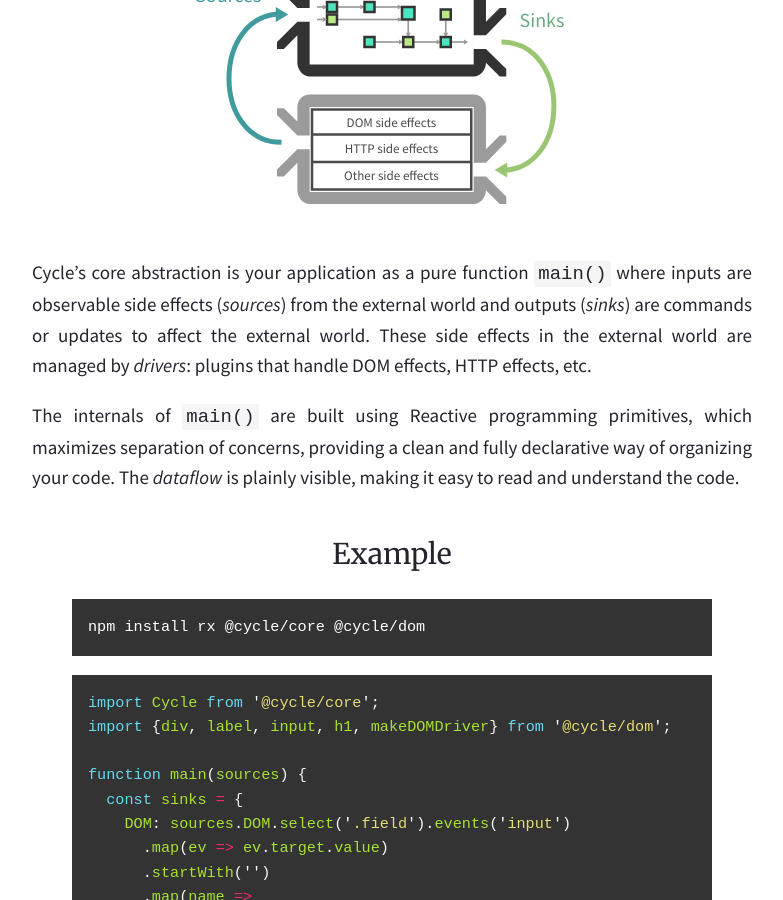
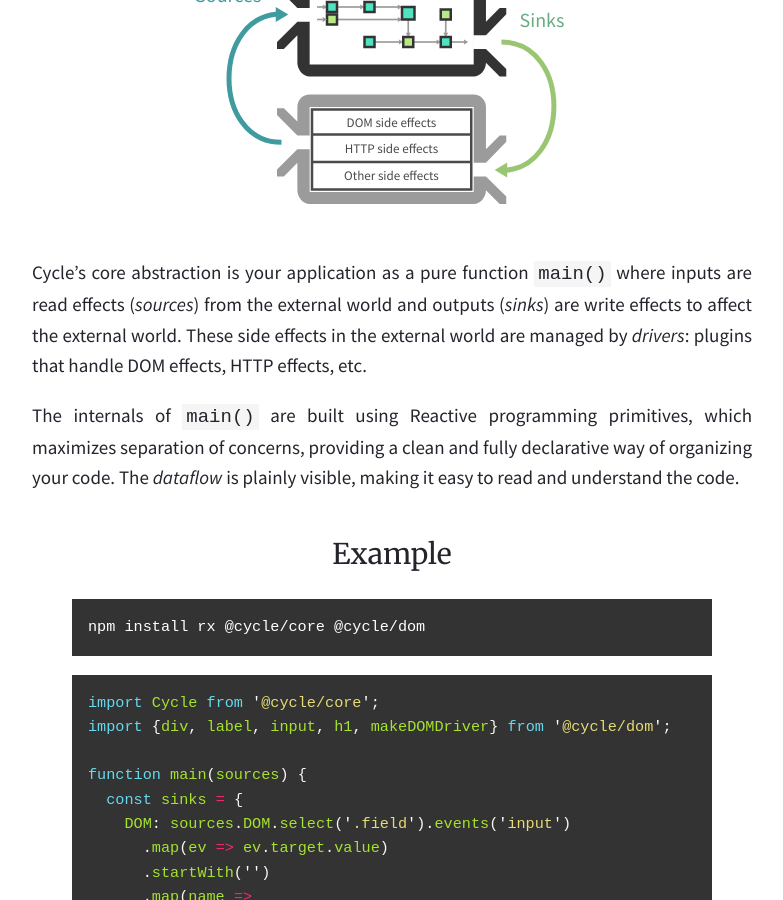
Before and after one commit to cyclejs/old-website, a Jekyll site: the page built from index.html, in a window 1280 px wide and 900 px high, scrolled down 772 px. Shown: the whole window, without its empty margins (248-1031 px from the left). Built offline with Jekyll 4.4.1, drawn with Linux system fonts in a browser that asks for light colours; nearby versions of some CDN libraries.

Commit message:
Reword homepage content a bit

```diff
--- a/_includes/homepage-content.md
+++ b/_includes/homepage-content.md
@@ -4,7 +4,7 @@
   {% include /img/cycle-nested-frontpage.svg %}
 </p>
 
-Cycle's core abstraction is your application as a pure function `main()` where inputs are observable side effects (*sources*) from the external world and outputs (*sinks*) are commands or updates to affect the external world. These side effects in the external world are managed by *drivers*: plugins that handle DOM effects, HTTP effects, etc.
+Cycle's core abstraction is your application as a pure function `main()` where inputs are read effects (*sources*) from the external world and outputs (*sinks*) are write effects to affect the external world. These side effects in the external world are managed by *drivers*: plugins that handle DOM effects, HTTP effects, etc.
 
 The internals of `main()` are built using Reactive programming primitives, which maximizes separation of concerns, providing a clean and fully declarative way of organizing your code. The *dataflow* is plainly visible, making it easy to read and understand the code.
 
```
